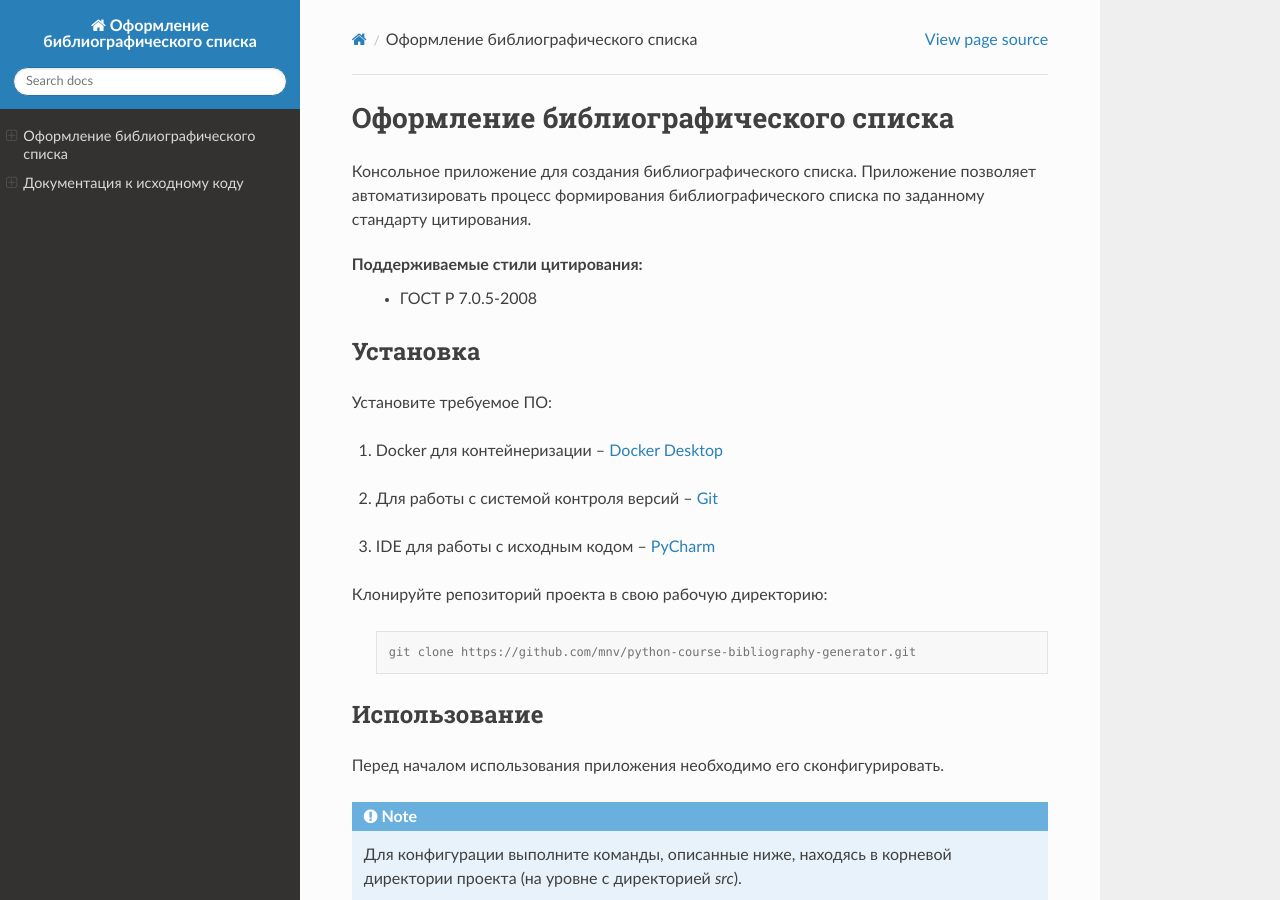
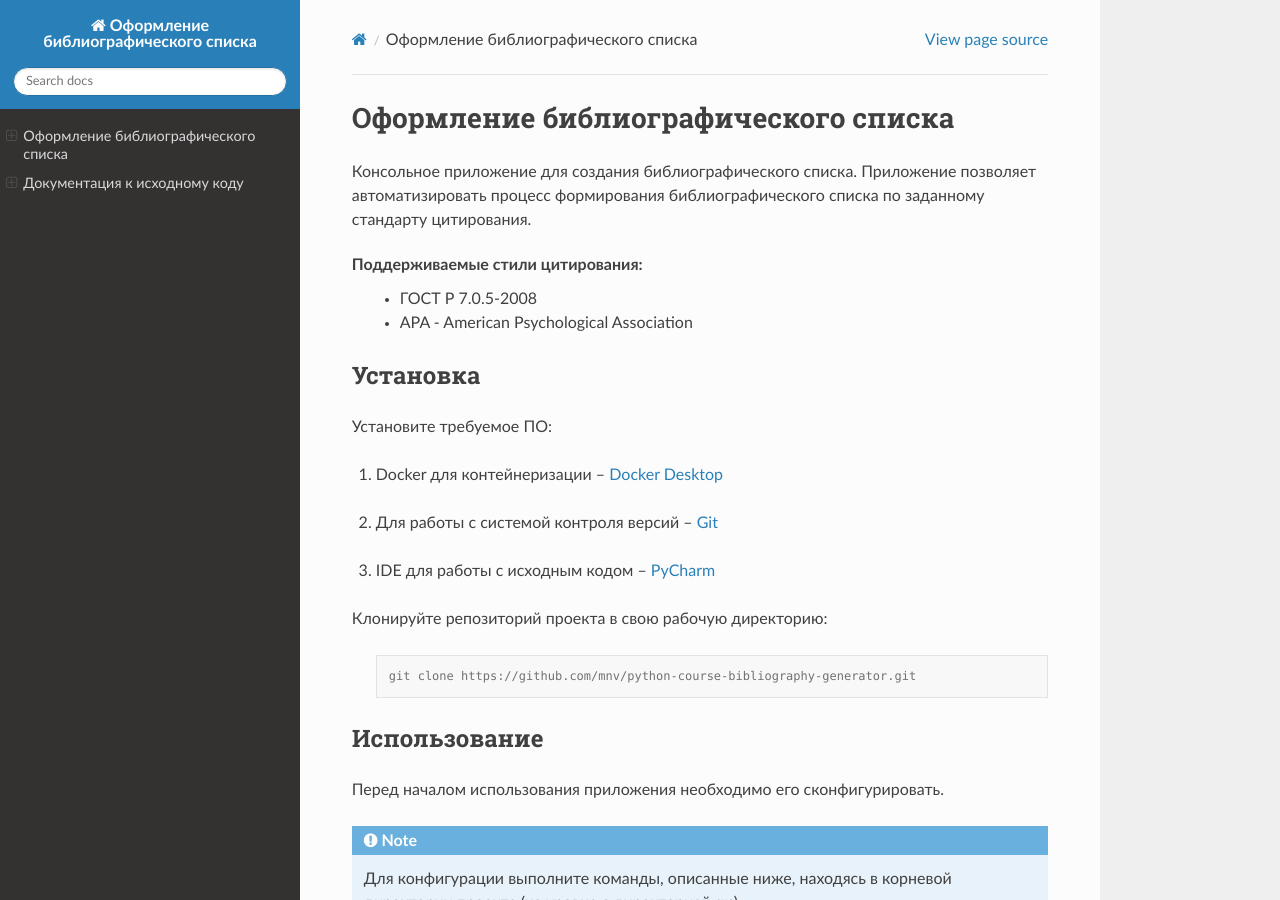
Before and after one commit to MNV/python-course-bibliography-generator, a Sphinx documentation site: the page built from docs/source/index.rst, in a window 1280 px wide and 900 px high. Built offline with Sphinx 7.4.7 and the Read the Docs theme 2.0.0, drawn with Linux system fonts in a browser that asks for light colours.

Commit message:
Дополнена документация в соответсвии с внесенными доработками

```diff
--- a/docs/source/index.rst
+++ b/docs/source/index.rst
@@ -7,6 +7,7 @@
 
 Поддерживаемые стили цитирования:
     - ГОСТ Р 7.0.5-2008
+    - APA - American Psychological Association
 
 Установка
 =========
```
Also changed, not shown: README.md (+1 -0 lines).
